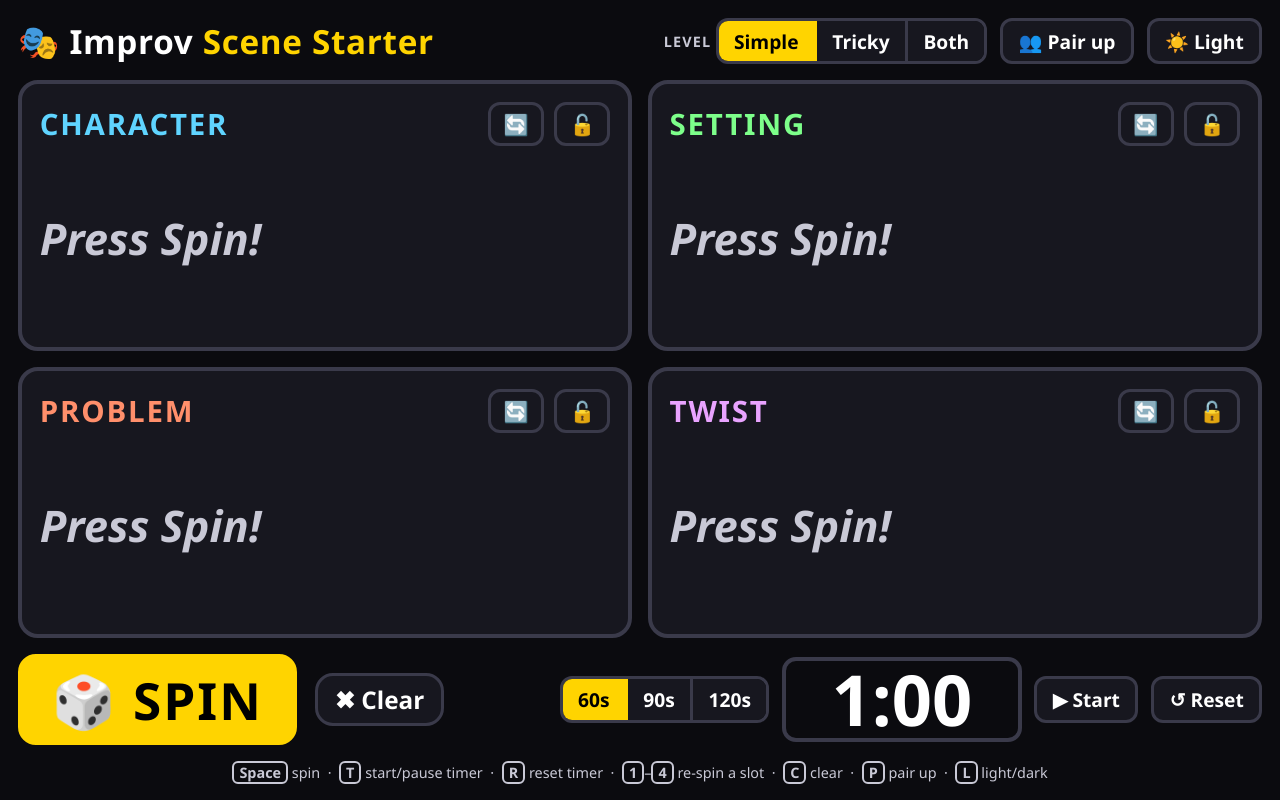
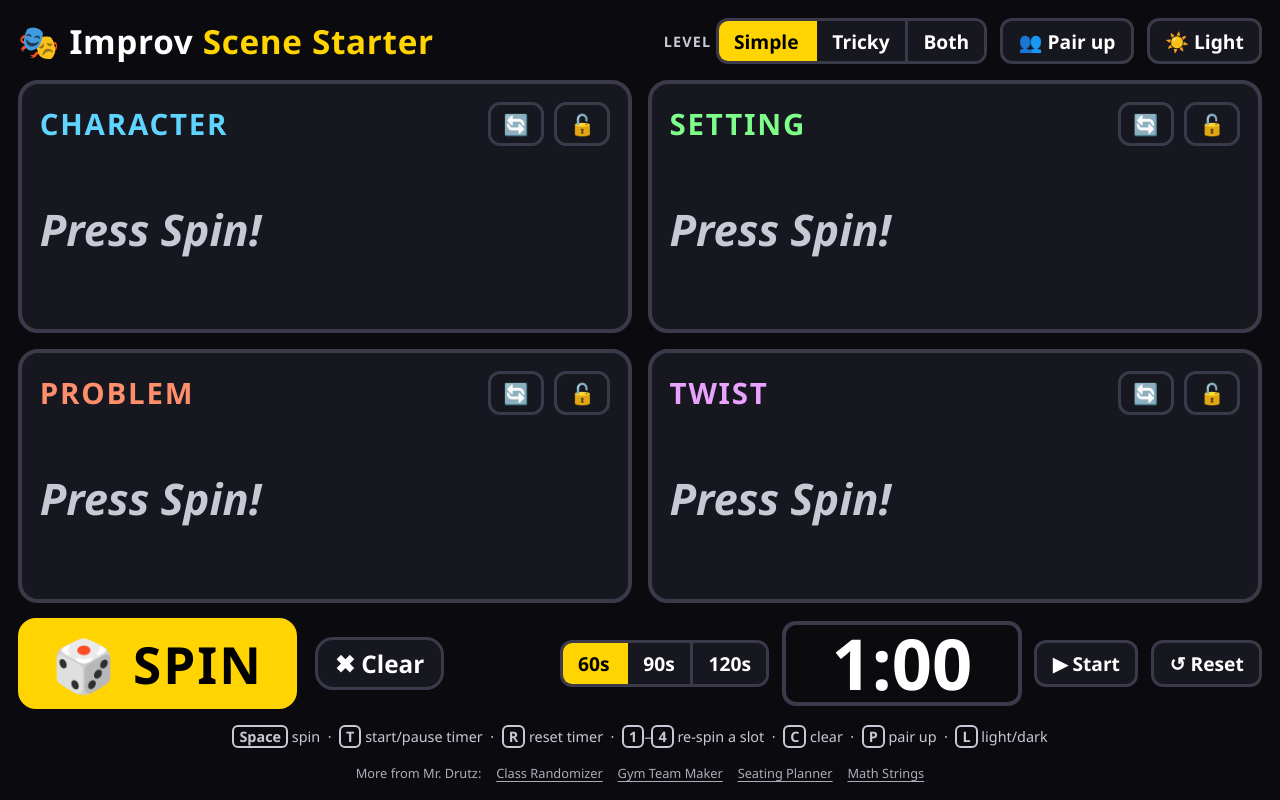
Before and after one commit to gdrutz-blip/drama-generator, a plain HTML site: page index.html in a window 1280 px wide. Drawn offline with Linux system fonts and the light colour scheme.

Commit message:
Add a quiet 'More from Mr. Drutz' line linking to the other tools
Sits under the keyboard hints in the bottom bar, in the same muted
style. The page still fits one screen.

Co-Authored-By: Claude Sonnet 5.5 <noreply@anthropic.com>
Claude-Session: https://claude.ai/code/session_01WSUdUJtXKBFZpA7KKbPX6Q

```diff
--- a/index.html
+++ b/index.html
@@ -223,6 +223,15 @@
     font-size: clamp(0.9rem, 1.1vw, 1.3rem);
     text-align: center;
   }
+  .more-tools {
+    width: 100%;
+    color: var(--muted);
+    font-size: clamp(0.8rem, 0.95vw, 1.1rem);
+    text-align: center;
+    opacity: 0.85;
+  }
+  .more-tools a { color: inherit; text-underline-offset: 3px; margin-left: 0.9em; }
+  .more-tools a:hover, .more-tools a:focus-visible { color: var(--accent); opacity: 1; }
   kbd {
     border: 2px solid var(--muted);
     border-radius: 6px;
@@ -314,6 +323,15 @@
   <div class="hint">
     <kbd>Space</kbd> spin &nbsp;·&nbsp; <kbd>T</kbd> start/pause timer &nbsp;·&nbsp; <kbd>R</kbd> reset timer &nbsp;·&nbsp;
     <kbd>1</kbd>–<kbd>4</kbd> re-spin a slot &nbsp;·&nbsp; <kbd>C</kbd> clear &nbsp;·&nbsp; <kbd>P</kbd> pair up &nbsp;·&nbsp; <kbd>L</kbd> light/dark
+  </div>
+
+  <!-- Links to the other tools. Keep in step with https://gdrutz-blip.github.io/random/tools.json -->
+  <div class="more-tools">
+    <span>More from Mr. Drutz:</span>
+    <a href="https://gdrutz-blip.github.io/random/" target="_blank" rel="noopener">Class Randomizer</a>
+    <a href="https://gdrutz-blip.github.io/teambuilder/" target="_blank" rel="noopener">Gym Team Maker</a>
+    <a href="https://gdrutz-blip.github.io/seatingplanner/" target="_blank" rel="noopener">Seating Planner</a>
+    <a href="https://gdrutz-blip.github.io/math-strings/" target="_blank" rel="noopener">Math Strings</a>
   </div>
 </footer>
 
```
